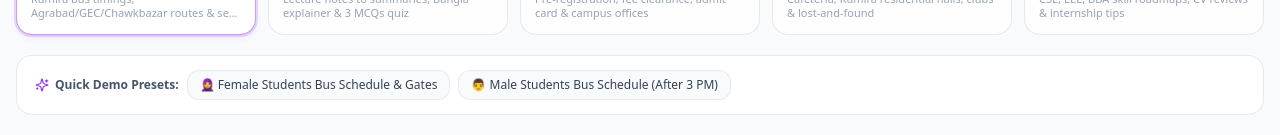
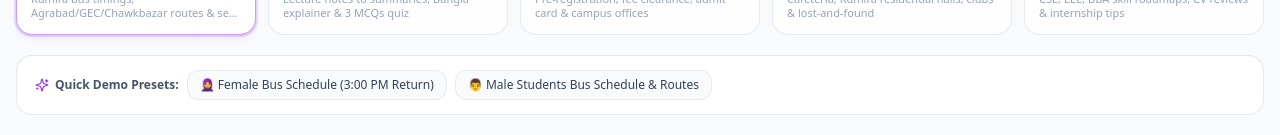
Before and after one commit to Ridwanulkarim/CampusMateAI, a React (Vite) app in the folder frontend/: page / in a window 1280 px wide. Shown: the part 248-383 px from the top of the page. Built offline with nearby package versions, Linux system fonts and the light colour scheme.

Commit message:
fix: set 3:00 PM return schedule explicitly for Female student shift

```diff
--- a/frontend/src/App.jsx
+++ b/frontend/src/App.jsx
@@ -59,12 +59,12 @@ const TABS = [
 const PRESETS = {
   bus: [
     {
-      title: '🧕 Female Students Bus Schedule & Gates',
-      text: 'What are the exact morning departure and afternoon return bus schedules for Female students at IIUC? Which gate at Kumira campus do female buses depart from?',
+      title: '🧕 Female Bus Schedule (3:00 PM Return)',
+      text: 'Female students classes at IIUC end at 3:00 PM. What are the exact morning departures and 3:00 PM afternoon return bus schedules from Kumira Gate 2?',
     },
     {
-      title: '👨 Male Students Bus Schedule (After 3 PM)',
-      text: 'What are the morning departure times from city points (Agrabad, Chawkbazar, GEC) and afternoon return schedules (after classes end at 3:00 PM) for Male students at IIUC?',
+      title: '👨 Male Students Bus Schedule & Routes',
+      text: 'What are the morning departure times from city points (Agrabad, Chawkbazar, GEC) and afternoon return bus schedules for Male students at IIUC?',
     },
   ],
   study: [
```
Also changed, not shown: 1 other file (tests, documents, lock files or other folders).
